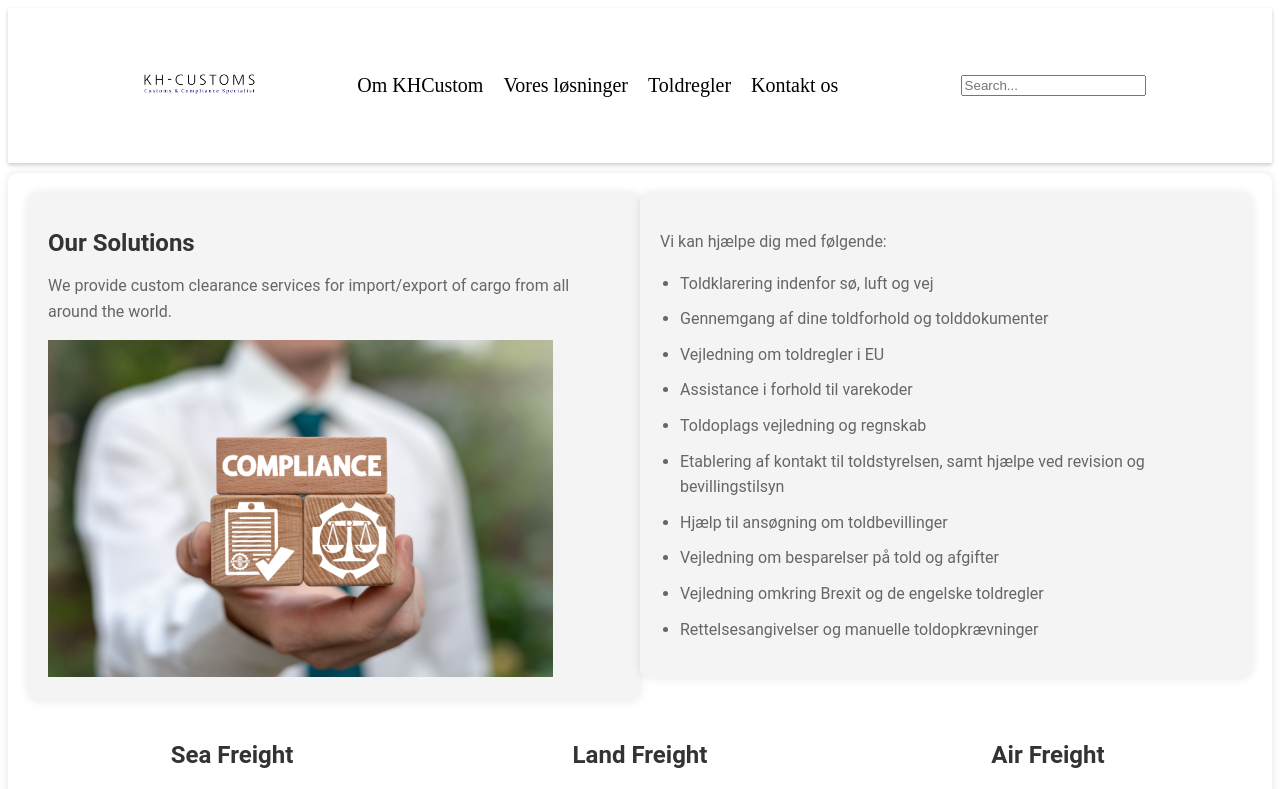
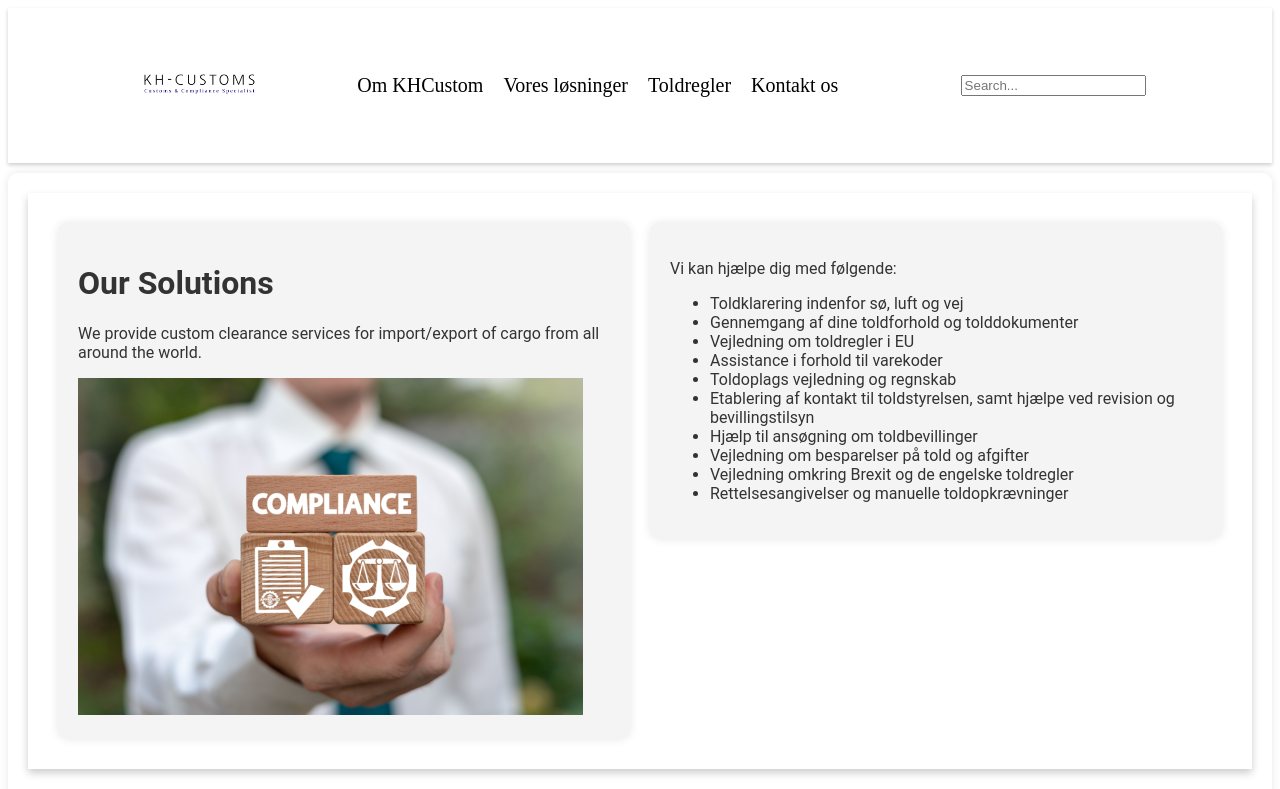
Before and after one commit to Jesperejohannsen/khCustoms, a React (Vite) app: page /services in a window 1280 px wide. Shown: the top 789 px of the page. Built offline with nearby package versions, Linux system fonts and the light colour scheme.

Commit message:
redesigning solutionsite

```diff
--- a/src/components/solutionSite/SolutionsSite.tsx
+++ b/src/components/solutionSite/SolutionsSite.tsx
@@ -7,7 +7,7 @@ const SolutionsSite = () => {
   return (
     <div className="solutions-site">
       <div className="solutionsSectionOne">
-        <div>
+        <div className="solutionsSectionOneDivOne">
           <h1>Our Solutions</h1>
           <p>
             We provide custom clearance services for import/export of cargo from
@@ -15,7 +15,7 @@ const SolutionsSite = () => {
           </p>
           <img src={compliancePicture} alt="" />
         </div>
-        <div>
+        <div className="solutionsSectionOneDivTwo">
           <p>
             Vi kan hjælpe dig med følgende:
             <ul>
@@ -51,7 +51,7 @@ const SolutionsSite = () => {
             We provide reliable and efficient land freight services to ensure
             your goods reach their destination on time.
           </p>
-          <FontAwesomeIcon id="faPlane" icon={faPlane} size="3x" />
+          <FontAwesomeIcon id="faTruck" icon={faTruck} size="3x" />
         </div>
         <div>
           <h2>Air Freight</h2>
@@ -59,7 +59,7 @@ const SolutionsSite = () => {
             We provide fast and secure air freight services to meet your urgent
             shipping needs.
           </p>
-          <FontAwesomeIcon id="faTruck" icon={faTruck} size="3x" />
+          <FontAwesomeIcon id="faPlane" icon={faPlane} size="3x" />
         </div>
       </div>
     </div>
--- a/src/components/solutionSite/solutionsSite.css
+++ b/src/components/solutionSite/solutionsSite.css
@@ -18,7 +18,7 @@
   width: 30%;
 }
 
-  .solutions-details h2 {
+.solutions-details h2, .solutionsSectionOne h1 {
   color: #333;
 }
 
@@ -30,6 +30,13 @@
   display: flex;
   justify-content: space-between;
   align-items: start;
+  padding: 20px;
+  box-shadow: 0 4px 8px 0 rgba(0,0,0,0.2);
+  transition: 0.3s;
+}
+
+.solutionsSectionOne:hover {
+  box-shadow: 0 8px 16px 0 rgba(0,0,0,0.2);
 }
 
 .solutionsSectionOne > div {
@@ -38,26 +45,15 @@
   border-radius: 10px;
   box-shadow: 0px 0px 10px rgba(0, 0, 0, 0.1);
   flex: 1;
+  margin: 10px;
 }
 
-  .solutionsSectionOne h1 {
-    color: #333;
-    font-size: 24px;
-    margin-bottom: 10px;
+.solutionsSectionOne > div img {
+  max-width: 100%;
+  height: auto;
 }
 
-  .solutionsSectionOne p {
-    color: #666;
-    line-height: 1.6;
-  }
 
-  .solutionsSectionOne ul {
-    padding-left: 20px;
-  }
-
-  .solutionsSectionOne ul li {
-    margin-bottom: 10px;
-  }
 
   /* FAV ICONS START */
 
```
Lines whose indentation alone changed are shown as unchanged.
